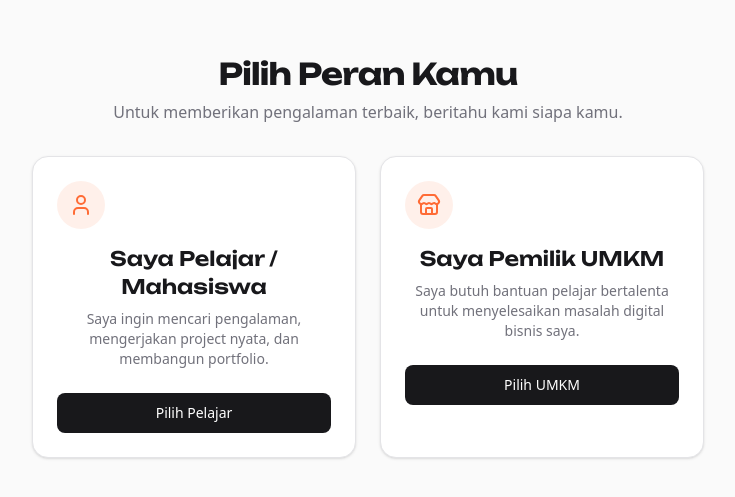
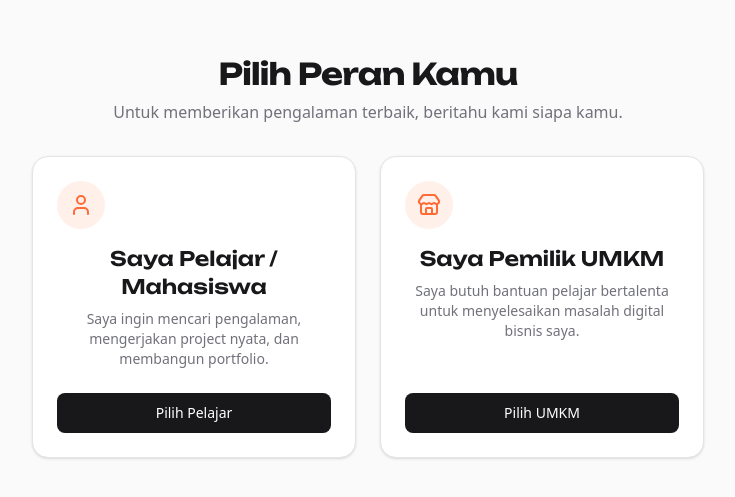
Before and after one commit to Reno11052009/jembara, a Next.js app: page /pilih-role in a window 1280 px wide. Shown: the part 143-640 px from the top of the page, without its empty margins (272-1007 px from the left). Built offline with nearby package versions, Linux system fonts and the light colour scheme; no server answers.

Commit message:
add env.example

```diff
--- a/src/app/pilih-role/page.tsx
+++ b/src/app/pilih-role/page.tsx
@@ -12,7 +12,7 @@ export default function PilihRolePage() {
 
         <div className="grid gap-6 md:grid-cols-2">
           {/* Card Student */}
-          <div className="group relative rounded-2xl border border-zinc-200 bg-white p-6 shadow-sm transition-all hover:border-brand hover:shadow-md">
+          <div className="flex h-full flex-col group relative rounded-2xl border border-zinc-200 bg-white p-6 shadow-sm transition-all hover:border-brand hover:shadow-md">
             <div className="mb-4 flex h-12 w-12 items-center justify-center rounded-full bg-brand/10 text-brand group-hover:bg-brand group-hover:text-white transition-colors">
               <User size={24} />
             </div>
@@ -20,7 +20,7 @@ export default function PilihRolePage() {
             <p className="mb-6 text-sm text-zinc-500">
               Saya ingin mencari pengalaman, mengerjakan project nyata, dan membangun portfolio.
             </p>
-            <form action={selectRoleAction}>
+            <form action={selectRoleAction} className="mt-auto">
               <input type="hidden" name="role" value="STUDENT" />
               <button
                 type="submit"
@@ -32,7 +32,7 @@ export default function PilihRolePage() {
           </div>
 
           {/* Card UMKM */}
-          <div className="group relative rounded-2xl border border-zinc-200 bg-white p-6 shadow-sm transition-all hover:border-brand hover:shadow-md">
+          <div className="flex h-full flex-col group relative rounded-2xl border border-zinc-200 bg-white p-6 shadow-sm transition-all hover:border-brand hover:shadow-md">
             <div className="mb-4 flex h-12 w-12 items-center justify-center rounded-full bg-brand/10 text-brand group-hover:bg-brand group-hover:text-white transition-colors">
               <Store size={24} />
             </div>
@@ -40,7 +40,7 @@ export default function PilihRolePage() {
             <p className="mb-6 text-sm text-zinc-500">
               Saya butuh bantuan pelajar bertalenta untuk menyelesaikan masalah digital bisnis saya.
             </p>
-            <form action={selectRoleAction}>
+            <form action={selectRoleAction} className="mt-auto">
               <input type="hidden" name="role" value="UMKM" />
               <button
                 type="submit"
--- a/src/components/layout/Sidebar.tsx
+++ b/src/components/layout/Sidebar.tsx
@@ -39,7 +39,7 @@ export default function Sidebar() {
     <aside className="hidden w-60 shrink-0 flex-col bg-sidebar px-4 py-6 lg:flex">
       <div className="mb-8 px-2">
         <span className="font-display text-lg font-bold text-white">Jem</span>
-        <span className="font-display text-lg font-bold text-brand">ara</span>
+        <span className="font-display text-lg font-bold text-brand">bara</span>
       </div>
 
       <nav className="flex flex-1 flex-col gap-1">
```
Also changed, not shown: 2 other files (tests, documents, lock files or other folders).
